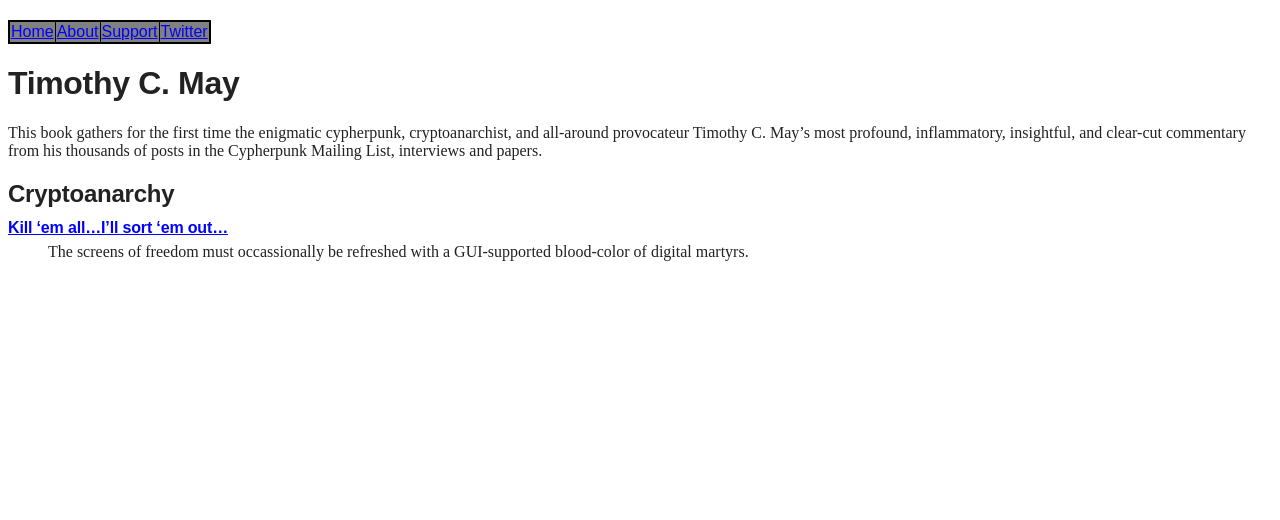
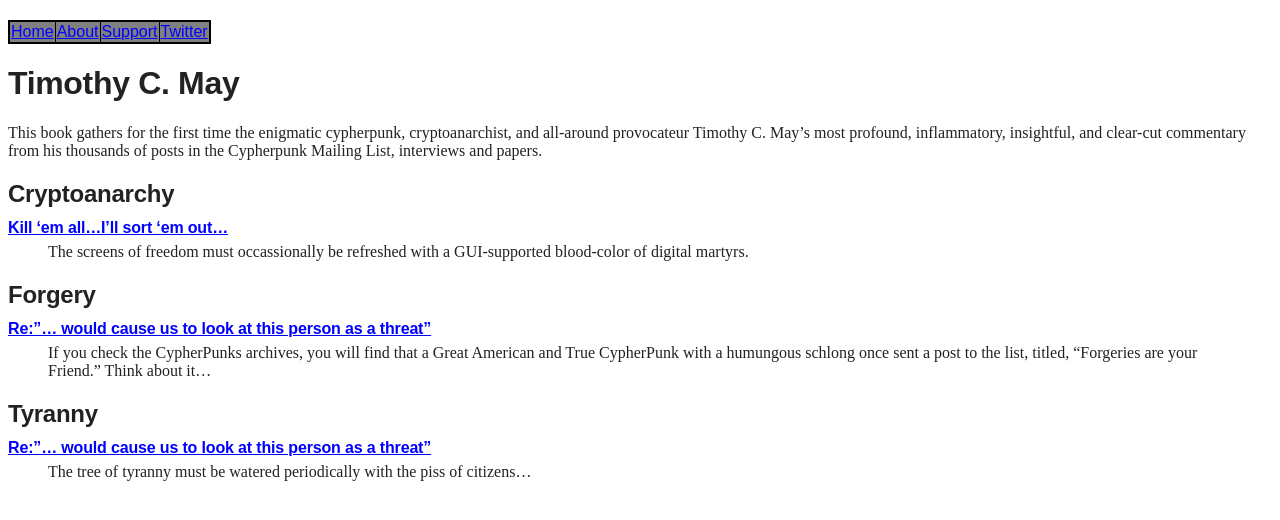
Before and after one commit to wakgill/deryk, a Jekyll site: the page built from tcm.md, in a window 1280 px wide. Shown: the top 520 px of the page. Built offline with Jekyll 4.4.1, drawn with Linux system fonts in a browser that asks for light colours.

Commit message:
Update tcm.md

```diff
--- a/tcm.md
+++ b/tcm.md
@@ -11,4 +11,19 @@ This book gathers for the first time the enigmatic cypherpunk, cryptoanarchist,
 
 #### [Kill ‘em all…I’ll sort ‘em out…](http://mailing-list-archive.cryptoanarchy.wiki/archive/1998/03/145978eb33c10a5e299faa7c08f939df2eac830540f5b9df9227d29961fca1e8/)
 
-> The screens of freedom must occassionally be refreshed with a GUI-supported blood-color of digital martyrs.
+>The screens of freedom must occassionally be refreshed with a GUI-supported blood-color of digital martyrs.
+
+## Forgery
+
+#### [Re:"... would cause us to look at this person as a threat"](http://mailing-list-archive.cryptoanarchy.wiki/archive/1998/05/4b97eac0e00b434f40e681151cd8ab1338811104c62bd7e6cc03b3b54e2b23db/)
+
+>If you check the CypherPunks archives, you will find that a Great
+American and True CypherPunk with a humungous schlong once sent a
+post to the list, titled, "Forgeries are your Friend."
+Think about it...
+
+## Tyranny
+
+#### [Re:"... would cause us to look at this person as a threat"](http://mailing-list-archive.cryptoanarchy.wiki/archive/1998/05/4b97eac0e00b434f40e681151cd8ab1338811104c62bd7e6cc03b3b54e2b23db/)
+
+>The tree of tyranny must be watered periodically with the piss of citizens...
```
